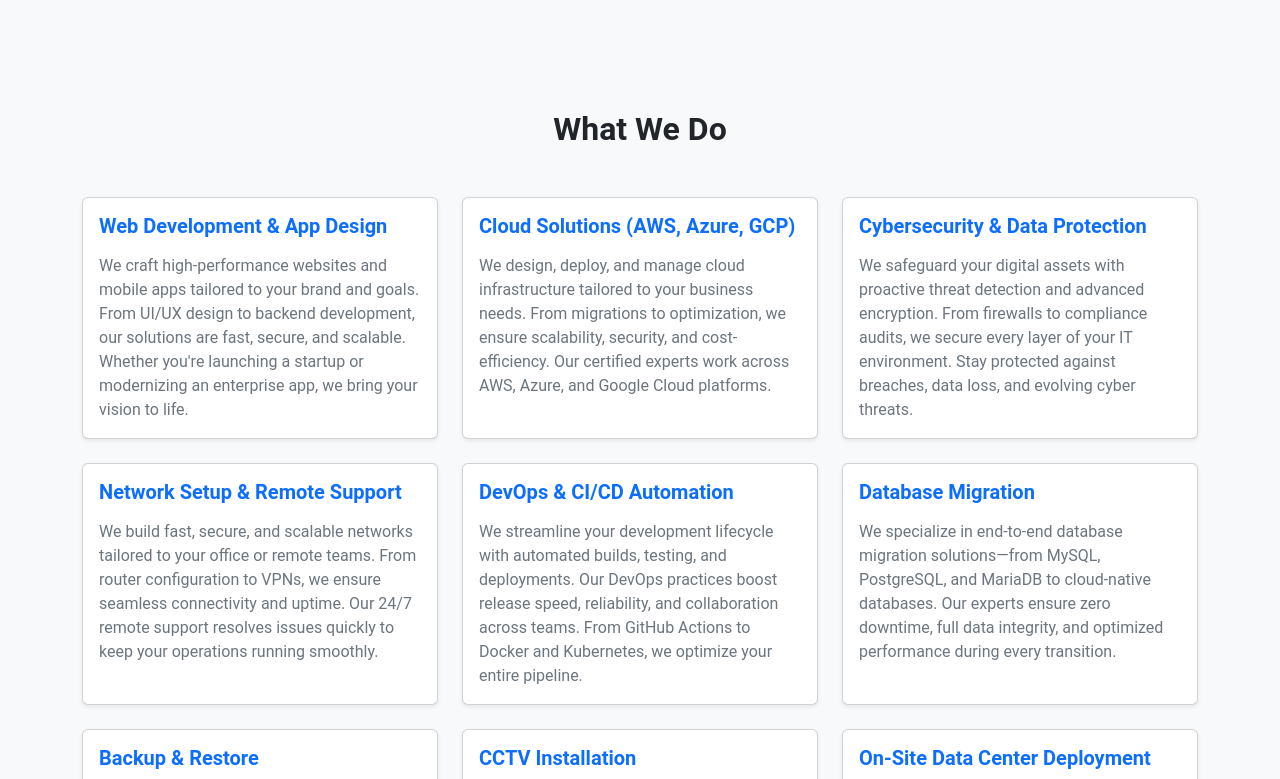
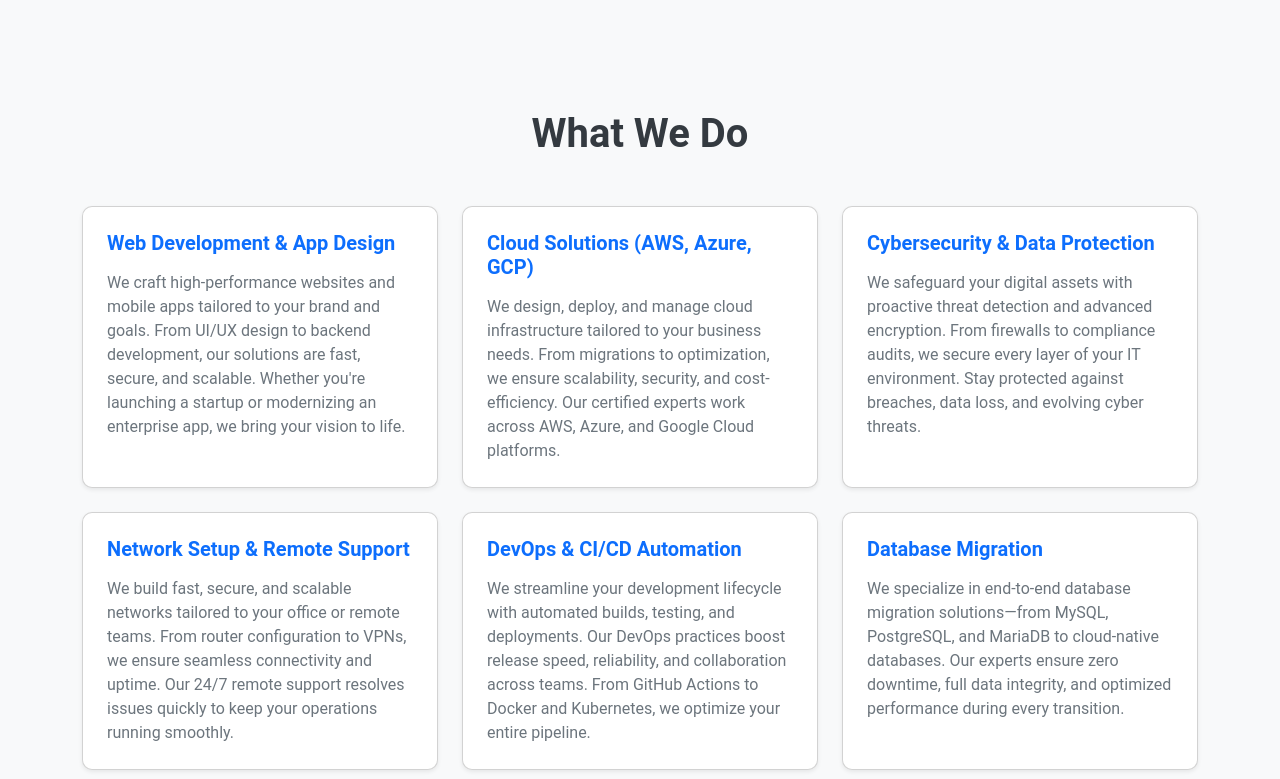
Before and after one commit to DevOpsNazim/zkitzone-landing, a React (Create React App) app: page / in a window 1280 px wide. Shown: the part 1281-2060 px from the top of the page. Built offline with nearby package versions, Linux system fonts and the light colour scheme.

Commit message:
services stylish page

```diff
--- a/src/components/Services.js
+++ b/src/components/Services.js
@@ -44,11 +44,16 @@ export const Services = () => {
   return (
     <section id="services" className="services-section py-5 bg-light">
       <div className="container">
-        <h2 className="text-center fw-bold mb-5">What We Do</h2>
+        <h2 className="text-center fw-bold mb-5 animate__animated animate__fadeIn">
+          What We Do
+        </h2>
         <div className="row">
           {services.map((service, idx) => (
             <div key={idx} className="col-md-6 col-lg-4 mb-4">
-              <div className="card h-100 shadow-sm service-card">
+              <div
+                className="card h-100 shadow-sm service-card animate__animated animate__fadeIn animate__delay-1s"
+                style={{ animationDelay: `${idx * 0.2}s` }}
+              >
                 <div className="card-body d-flex flex-column">
                   <h5 className="card-title fw-semibold text-primary">
                     {service.title}
--- a/src/css/Services.css
+++ b/src/css/Services.css
@@ -1,12 +1,89 @@
+@import "animate.css";
+
+/* General reset and box-sizing */
+*,
+*::before,
+*::after {
+  box-sizing: border-box;
+}
+
+body {
+  font-family: 'Roboto', sans-serif;
+}
+
 .services-section {
   background-color: #f8f9fa;
+  padding-top: 80px; /* Padding to push content down if needed */
 }
 
-.service-card {
+.services-section h2 {
+  font-size: 2.5rem;
+  color: #343a40;
+  font-weight: 600;
+  margin-bottom: 2rem;
+  transition: all 0.3s ease-in-out;
+}
+
+.services-section .card {
+  border-radius: 10px;
   transition: transform 0.3s ease, box-shadow 0.3s ease;
 }
 
-.service-card:hover {
-  transform: scale(1.03);
-  box-shadow: 0 10px 25px rgba(0, 0, 0, 0.1);
+.services-section .card:hover {
+  transform: translateY(-10px);
+  box-shadow: 0 5px 15px rgba(0, 0, 0, 0.1);
 }
+
+.services-section .card-body {
+  padding: 1.5rem;
+}
+
+.services-section .card-title {
+  font-size: 1.25rem;
+  color: #007bff;
+  font-weight: 600;
+}
+
+.services-section .card-text {
+  font-size: 1rem;
+  color: #6c757d;
+}
+
+.services-section .col-md-6 {
+  display: flex;
+  justify-content: center;
+}
+
+@media screen and (max-width: 768px) {
+  .services-section h2 {
+    font-size: 2rem;
+  }
+
+  .services-section .card-body {
+    padding: 1rem;
+  }
+}
+
+/* Animation setup */
+.animate__animated {
+  animation-duration: 1s;
+  animation-fill-mode: both;
+}
+
+.animate__fadeIn {
+  animation-name: fadeIn;
+}
+
+@keyframes fadeIn {
+  from {
+    opacity: 0;
+  }
+  to {
+    opacity: 1;
+  }
+}
+
+/* Smooth scroll behavior */
+html {
+  scroll-behavior: smooth;
+}
```
